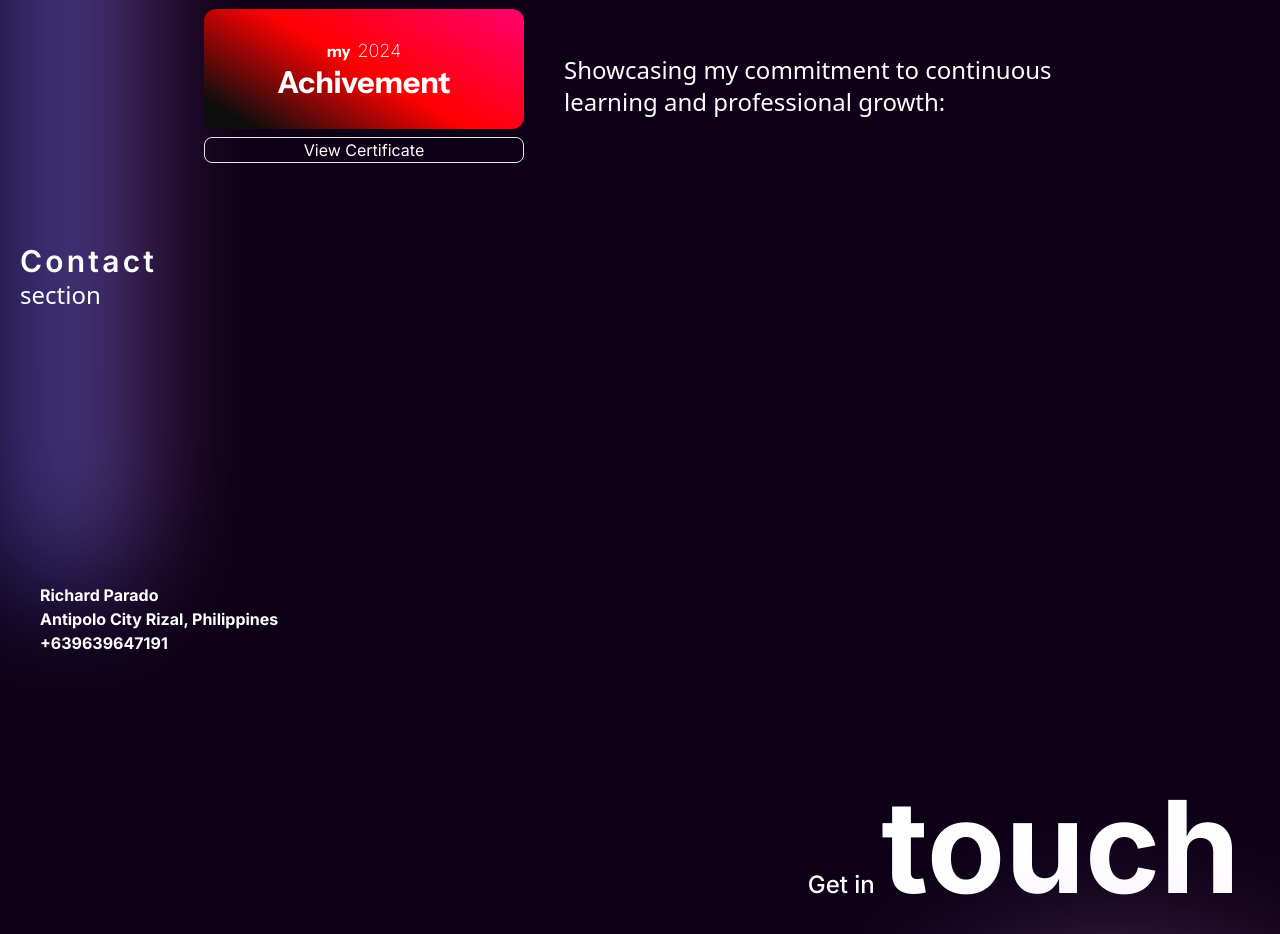
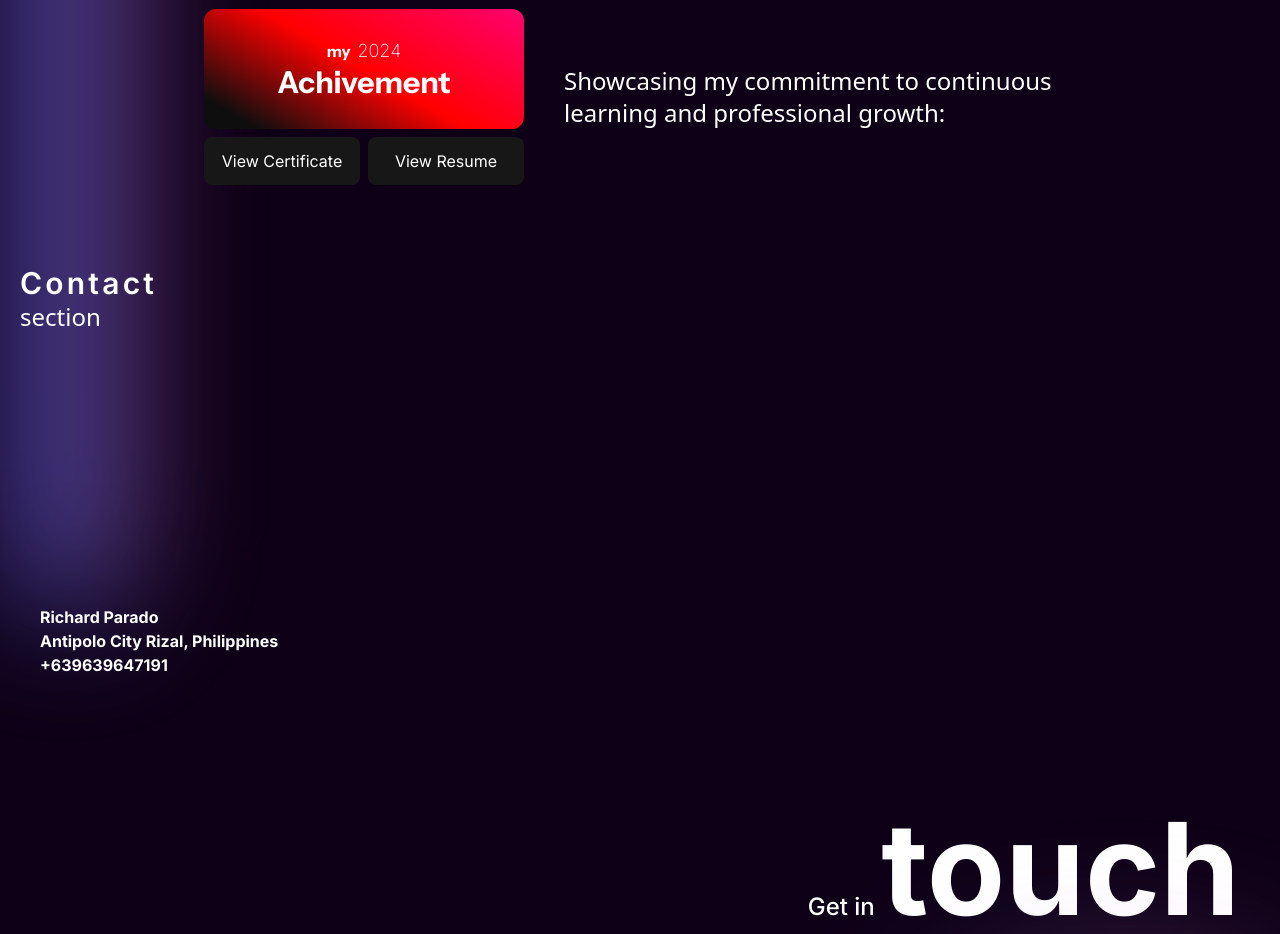
Before and after one commit to RichardPharads/portfolioWebsite, a React (Vite) app: page / in a window 1280 px wide. Shown: the part 3720-4654 px from the top of the page. Built offline with nearby package versions, Linux system fonts and the light colour scheme.

Commit message:
added my additional certificate and pdf via blob storage

```diff
--- a/src/Skills.jsx
+++ b/src/Skills.jsx
@@ -50,8 +50,13 @@ const Skills = forwardRef((props, ref) => {
             <div className='w-full text-center py-7  bg-custom-gradient rounded-xl'>
               <h2 className='font-instrument font-extralight px-10'><span className=' pr-1'>my</span> <span className='font-inter text-lg'>2024</span> <br /> <span className=' text-3xl capitalize'>achivement</span></h2>
             </div>
-            <div>
-              <button onClick={handleDownload} className='font-inter text-md text-center border rounded-lg w-full'>View Certificate</button>
+            <div className='flex gap-2 '>
+              <button onClick={() => {
+                window.open('https://vfdmmynf7t1tehvp.public.blob.vercel-storage.com/PDF%20Filesa/Certificates.pdf', '_blank', 'noopener,noreferrer');
+              }} className='font-inter text-md text-center  rounded-lg w-full h-12 hover:scale-90 duration-500 bg-neutral-900 text-white ease-in-out'>View Certificate</button>
+              <button onClick={() => {
+                window.open('https://vfdmmynf7t1tehvp.public.blob.vercel-storage.com/PDF%20Filesa/RichardCandidoParadoResume2025.pdf', '_blank', 'noopener,noreferrer');
+              }} className='font-inter text-md text-center  rounded-lg w-full h-12 hover:scale-90 bg-neutral-900 text-white  duration-500 ease-in-out'>View Resume</button>
             </div>
           </div>
 
@@ -61,7 +66,7 @@ const Skills = forwardRef((props, ref) => {
       <div className='max-w-lg'>
         <h2 className='text-2xl font-light '>Showcasing my commitment to continuous learning and professional growth:
 
-</h2>
+      </h2>
 
       </div>
       </div>
```
